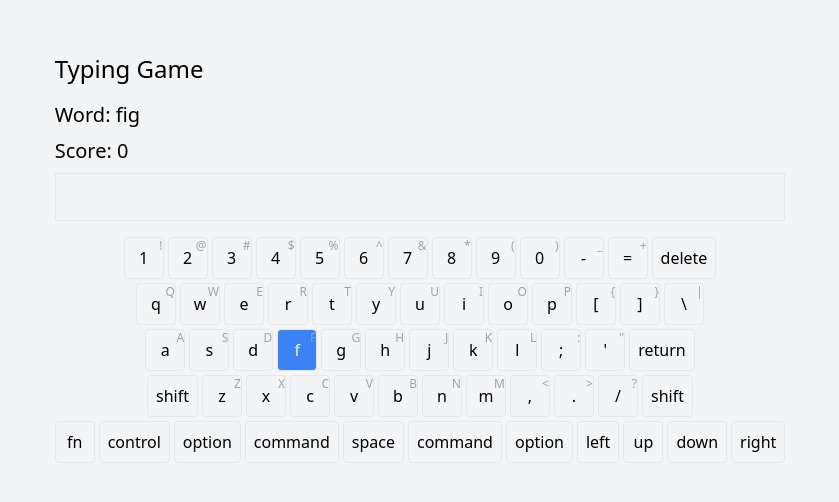
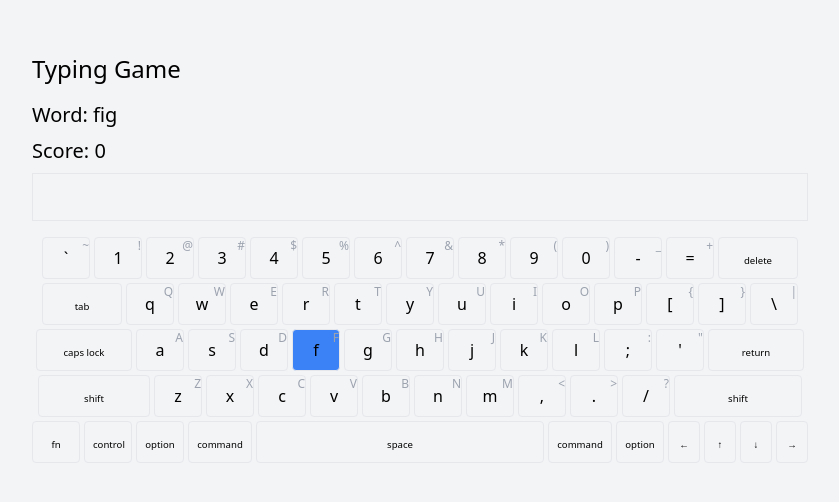
Before and after one commit to swawa-yu/typing-game, a React (Vite) app: page / in a window 1280 px wide. Shown: the part 140-642 px from the top of the page, without its empty margins (220-1059 px from the left). Built offline with nearby package versions, Linux system fonts and the light colour scheme.

Commit message:
キーボードのレイアウトを改善

```diff
--- a/src/Keyboard.tsx
+++ b/src/Keyboard.tsx
@@ -8,98 +8,108 @@ interface KeyboardProps {
 const Keyboard: React.FC<KeyboardProps> = ({ currentChar, isShiftPressed }) => {
     const rows = [
         [
-            { normal: '1', shift: '!' },
-            { normal: '2', shift: '@' },
-            { normal: '3', shift: '#' },
-            { normal: '4', shift: '$' },
-            { normal: '5', shift: '%' },
-            { normal: '6', shift: '^' },
-            { normal: '7', shift: '&' },
-            { normal: '8', shift: '*' },
-            { normal: '9', shift: '(' },
-            { normal: '0', shift: ')' },
-            { normal: '-', shift: '_' },
-            { normal: '=', shift: '+' },
-            { normal: 'delete', shift: 'delete' }
+            { normal: '`', shift: '~', width: 'w-12' },
+            { normal: '1', shift: '!', width: 'w-12' },
+            { normal: '2', shift: '@', width: 'w-12' },
+            { normal: '3', shift: '#', width: 'w-12' },
+            { normal: '4', shift: '$', width: 'w-12' },
+            { normal: '5', shift: '%', width: 'w-12' },
+            { normal: '6', shift: '^', width: 'w-12' },
+            { normal: '7', shift: '&', width: 'w-12' },
+            { normal: '8', shift: '*', width: 'w-12' },
+            { normal: '9', shift: '(', width: 'w-12' },
+            { normal: '0', shift: ')', width: 'w-12' },
+            { normal: '-', shift: '_', width: 'w-12' },
+            { normal: '=', shift: '+', width: 'w-12' },
+            { normal: 'delete', shift: 'delete', width: 'w-20' }
         ],
         [
-            { normal: 'q', shift: 'Q' },
-            { normal: 'w', shift: 'W' },
-            { normal: 'e', shift: 'E' },
-            { normal: 'r', shift: 'R' },
-            { normal: 't', shift: 'T' },
-            { normal: 'y', shift: 'Y' },
-            { normal: 'u', shift: 'U' },
-            { normal: 'i', shift: 'I' },
-            { normal: 'o', shift: 'O' },
-            { normal: 'p', shift: 'P' },
-            { normal: '[', shift: '{' },
-            { normal: ']', shift: '}' },
-            { normal: '\\', shift: '|' }
+            { normal: 'tab', shift: 'tab', width: 'w-20' },
+            { normal: 'q', shift: 'Q', width: 'w-12' },
+            { normal: 'w', shift: 'W', width: 'w-12' },
+            { normal: 'e', shift: 'E', width: 'w-12' },
+            { normal: 'r', shift: 'R', width: 'w-12' },
+            { normal: 't', shift: 'T', width: 'w-12' },
+            { normal: 'y', shift: 'Y', width: 'w-12' },
+            { normal: 'u', shift: 'U', width: 'w-12' },
+            { normal: 'i', shift: 'I', width: 'w-12' },
+            { normal: 'o', shift: 'O', width: 'w-12' },
+            { normal: 'p', shift: 'P', width: 'w-12' },
+            { normal: '[', shift: '{', width: 'w-12' },
+            { normal: ']', shift: '}', width: 'w-12' },
+            { normal: '\\', shift: '|', width: 'w-12' }
         ],
         [
-            { normal: 'a', shift: 'A' },
-            { normal: 's', shift: 'S' },
-            { normal: 'd', shift: 'D' },
-            { normal: 'f', shift: 'F' },
-            { normal: 'g', shift: 'G' },
-            { normal: 'h', shift: 'H' },
-            { normal: 'j', shift: 'J' },
-            { normal: 'k', shift: 'K' },
-            { normal: 'l', shift: 'L' },
-            { normal: ';', shift: ':' },
-            { normal: '\'', shift: '"' },
-            { normal: 'return', shift: 'return' }
+            { normal: 'caps lock', shift: 'caps lock', width: 'w-24' },
+            { normal: 'a', shift: 'A', width: 'w-12' },
+            { normal: 's', shift: 'S', width: 'w-12' },
+            { normal: 'd', shift: 'D', width: 'w-12' },
+            { normal: 'f', shift: 'F', width: 'w-12' },
+            { normal: 'g', shift: 'G', width: 'w-12' },
+            { normal: 'h', shift: 'H', width: 'w-12' },
+            { normal: 'j', shift: 'J', width: 'w-12' },
+            { normal: 'k', shift: 'K', width: 'w-12' },
+            { normal: 'l', shift: 'L', width: 'w-12' },
+            { normal: ';', shift: ':', width: 'w-12' },
+            { normal: '\'', shift: '"', width: 'w-12' },
+            { normal: 'return', shift: 'return', width: 'w-24' }
         ],
         [
-            { normal: 'shift', shift: 'shift' },
-            { normal: 'z', shift: 'Z' },
-            { normal: 'x', shift: 'X' },
-            { normal: 'c', shift: 'C' },
-            { normal: 'v', shift: 'V' },
-            { normal: 'b', shift: 'B' },
-            { normal: 'n', shift: 'N' },
-            { normal: 'm', shift: 'M' },
-            { normal: ',', shift: '<' },
-            { normal: '.', shift: '>' },
-            { normal: '/', shift: '?' },
-            { normal: 'shift', shift: 'shift' }
+            { normal: 'shift', shift: 'shift', width: 'w-28' },
+            { normal: 'z', shift: 'Z', width: 'w-12' },
+            { normal: 'x', shift: 'X', width: 'w-12' },
+            { normal: 'c', shift: 'C', width: 'w-12' },
+            { normal: 'v', shift: 'V', width: 'w-12' },
+            { normal: 'b', shift: 'B', width: 'w-12' },
+            { normal: 'n', shift: 'N', width: 'w-12' },
+            { normal: 'm', shift: 'M', width: 'w-12' },
+            { normal: ',', shift: '<', width: 'w-12' },
+            { normal: '.', shift: '>', width: 'w-12' },
+            { normal: '/', shift: '?', width: 'w-12' },
+            { normal: 'shift', shift: 'shift', width: 'w-32' }
         ],
         [
-            { normal: 'fn', shift: 'fn' },
-            { normal: 'control', shift: 'control' },
-            { normal: 'option', shift: 'option' },
-            { normal: 'command', shift: 'command' },
-            { normal: 'space', shift: 'space' },
-            { normal: 'command', shift: 'command' },
-            { normal: 'option', shift: 'option' },
-            { normal: 'left', shift: 'left' },
-            { normal: 'up', shift: 'up' },
-            { normal: 'down', shift: 'down' },
-            { normal: 'right', shift: 'right' }
+            { normal: 'fn', shift: 'fn', width: 'w-12' },
+            { normal: 'control', shift: 'control', width: 'w-12' },
+            { normal: 'option', shift: 'option', width: 'w-12' },
+            { normal: 'command', shift: 'command', width: 'w-16' },
+            { normal: 'space', shift: 'space', width: 'w-72' },
+            { normal: 'command', shift: 'command', width: 'w-16' },
+            { normal: 'option', shift: 'option', width: 'w-12' },
+            { normal: '←', shift: '←', width: 'w-8' },
+            { normal: '↑', shift: '↑', width: 'w-8' },
+            { normal: '↓', shift: '↓', width: 'w-8' },
+            { normal: '→', shift: '→', width: 'w-8' }
         ]
     ];
+
+    // rows[i][j].shiftの集合
+    const withShifts = rows.flatMap(row => row.map(key => key.shift)).filter(key => key !== undefined);
+
 
     return (
         <div className="flex flex-col items-center">
             {rows.map((row, rowIndex) => (
                 <div key={rowIndex} className="flex space-x-1 mb-1">
+
+
                     {row.map((key, keyIndex) => {
                         const displayChar = isShiftPressed ? key.shift : key.normal;
                         const secondaryChar = isShiftPressed ? key.normal : key.shift;
-                        const isSpecialKey = ['shift', 'return', 'delete', 'space', 'command', 'option', 'control', 'fn', 'left', 'up', 'down', 'right'].includes(key.normal);
+                        const isSpecialKey = ['tab', 'caps lock', 'shift', 'return', 'delete', 'space', 'command', 'option', 'control', 'fn', '←', '↑', '↓', '→'].includes(key.normal);
+                        const isToPress = currentChar === key.normal || currentChar === key.shift || (displayChar === 'shift' && withShifts.includes(currentChar));
 
                         return (
                             <div
                                 key={keyIndex}
-                                className={`p-2 border rounded text-center ${currentChar === displayChar ? 'bg-blue-500 text-white' : ''}`}
-                                style={{ minWidth: '2.5rem', position: 'relative' }}
+                                className={`p-2 border rounded text-center ${key.width} ${isToPress ? 'bg-blue-500 text-white' : ''}`}
+                                style={{ position: 'relative' }}
                             >
                                 {isSpecialKey ? (
-                                    <span>{displayChar}</span>
+                                    <span className="text-xxs">{displayChar}</span>
                                 ) : (
                                     <>
-                                        <span className={`'text-black'`}>{displayChar}</span>
+                                        <span className={`text-black`}>{displayChar}</span>
                                         <span className={`absolute top-0 right-0 text-xs text-gray-400`}>
                                             {secondaryChar}
                                         </span>
@@ -108,10 +118,11 @@ const Keyboard: React.FC<KeyboardProps> = ({ currentChar, isShiftPressed }) => {
                             </div>
                         );
                     })}
+
                 </div>
             ))}
         </div>
     );
-};
+}
 
 export default Keyboard;
--- a/tailwind.config.js
+++ b/tailwind.config.js
@@ -5,7 +5,11 @@ module.exports = {
     "./src/**/*.{js,ts,jsx,tsx}",
   ],
   theme: {
-    extend: {},
+    extend: {
+      fontSize: {
+        'xxs': '0.6rem', // 10px
+      },
+    },
   },
   plugins: [],
 }
```
